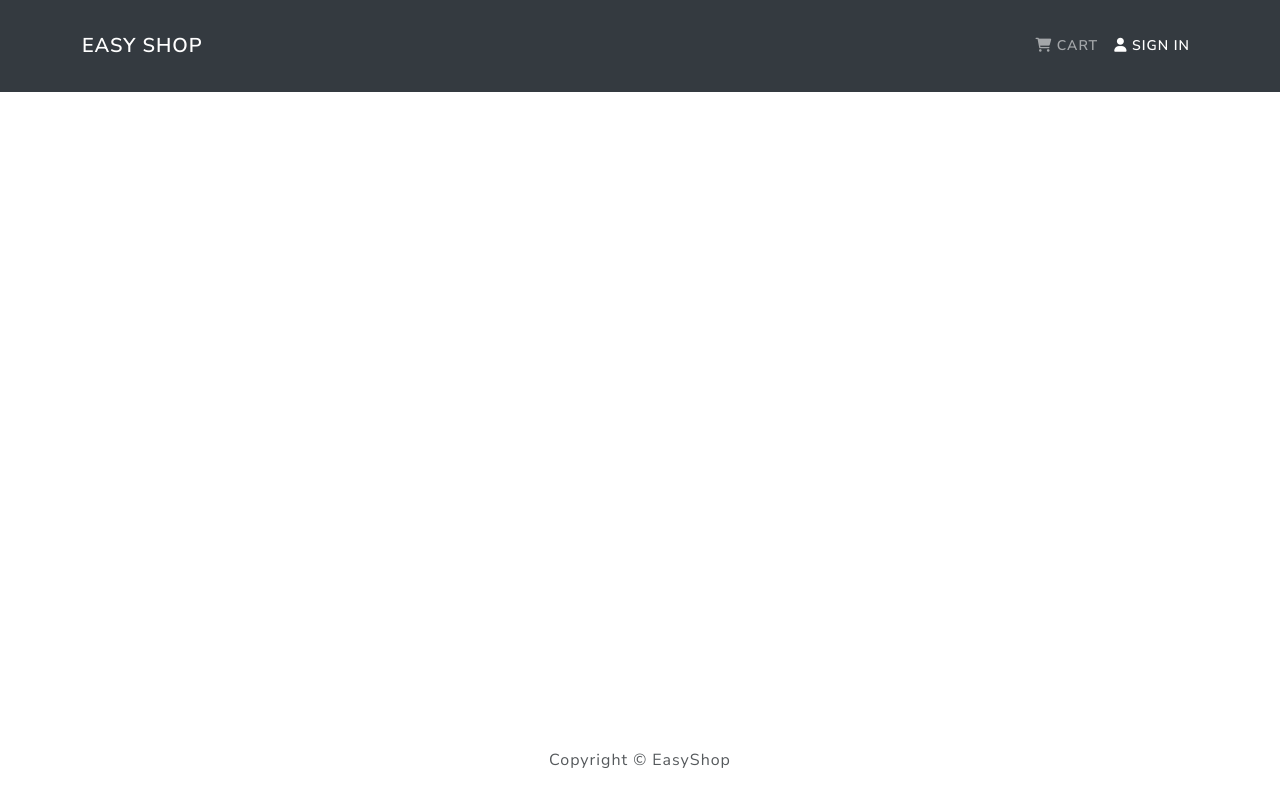
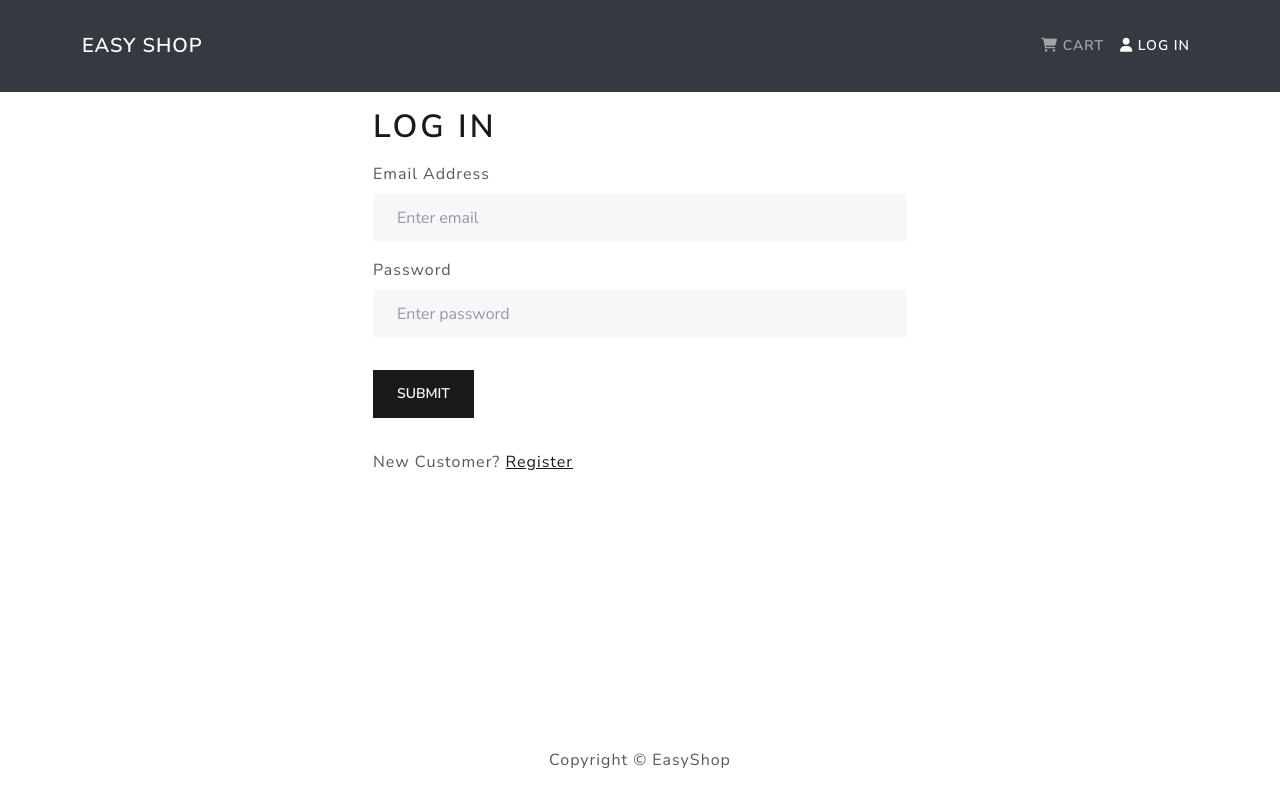
Before and after one commit to kaurman23/EasyShop, a React (Create React App) app in the folder frontend/: page /login in a window 1280 px wide. Built offline with nearby package versions, Linux system fonts and the light colour scheme.

Commit message:
Implemented log in and log out in the frontend

```diff
--- a/frontend/src/App.js
+++ b/frontend/src/App.js
@@ -5,6 +5,7 @@
 import HomeScreen from './HomePage/pages/HomeScreen'
 import Product from './Products/pages/Product'
 import Cart from './Cart/pages/Cart'
+import Login from './Users/pages/Login'
 
 function App() {
   return (
@@ -15,6 +16,7 @@
           <Routes>
             <Route path='/' element={<HomeScreen />} />
             <Route path='/product/:id' element={<Product />} />
+            <Route path='/login' element={<Login />} />
             <Route path='/cart' element={<Cart />}>
               <Route path=':id' element={<Cart />} />
               <Route path='' element={<Cart />} />
--- /dev/null
+++ b/frontend/src/Users/pages/Login.js
@@ -0,0 +1,79 @@
+import React, { useEffect, useState } from 'react'
+import { Link, useLocation, useNavigate } from 'react-router-dom'
+import { Form, Button, Row, Col } from 'react-bootstrap'
+import FormContainer from '../../shared/UI/FormContainer'
+import { useDispatch, useSelector } from 'react-redux'
+import { loginUser } from '../../redux/actions/userActions'
+import Loader from '../../shared/components/Loader'
+import Message from '../../shared/components/Message'
+
+const Login = () => {
+  const [email, setEmail] = useState('')
+  const [password, setPassword] = useState('')
+
+  const dispatch = useDispatch()
+  const navigate = useNavigate()
+
+  const userLogin = useSelector((state) => state.userLogin)
+
+  const { loading, error, userInfo } = userLogin
+
+  const { search } = useLocation()
+
+  const redirect = new URLSearchParams(search).get('querystringkey')
+  console.log(redirect)
+
+  useEffect(() => {
+    if (userInfo) {
+      if (redirect) navigate(redirect)
+      else navigate('/')
+    }
+  }, [redirect, navigate, userInfo])
+
+  const submitHandler = (e) => {
+    e.preventDefault()
+    dispatch(loginUser(email, password))
+  }
+
+  return (
+    <FormContainer>
+      <h1>Log In</h1>
+      {error && <Message variant='danger'>{error}</Message>}
+      {loading && <Loader />}
+      <Form onSubmit={submitHandler}>
+        <Form.Group className='my-3' controlId='email'>
+          <Form.Label>Email Address</Form.Label>
+          <Form.Control
+            type='email'
+            placeholder='Enter email'
+            value={email}
+            onChange={(e) => setEmail(e.target.value)}
+          ></Form.Control>
+        </Form.Group>
+        <Form.Group className='my-3' controlId='password'>
+          <Form.Label>Password</Form.Label>
+          <Form.Control
+            type='password'
+            placeholder='Enter password'
+            value={password}
+            onChange={(e) => setPassword(e.target.value)}
+          ></Form.Control>
+        </Form.Group>
+        <Button className='my-3' type='submit' variant='primary'>
+          Submit
+        </Button>
+      </Form>
+
+      <Row className='my-3'>
+        <Col>
+          New Customer?{' '}
+          <Link to={redirect ? `/register?redirect=${redirect}` : '/register'}>
+            Register
+          </Link>
+        </Col>
+      </Row>
+    </FormContainer>
+  )
+}
+
+export default Login
--- a/frontend/src/redux/actions/productActions.js
+++ b/frontend/src/redux/actions/productActions.js
@@ -19,8 +19,8 @@
     dispatch({ type: PRODUCT_LIST_SUCCESS, payload: data })
   } catch (err) {
     const error =
-      err.response && err.response.data.messsage
-        ? err.response.data.messsage
+      err.response && err.response.data.message
+        ? err.response.data.message
         : err.message
 
     dispatch({ type: PRODUCT_LIST_FAILURE, payload: error })
@@ -36,8 +36,8 @@
     dispatch({ type: PRODUCT_DETAIL_SUCCESS, payload: data })
   } catch (err) {
     const error =
-      err.response && err.response.data.messsage
-        ? err.response.data.messsage
+      err.response && err.response.data.message
+        ? err.response.data.message
         : err.message
 
     dispatch({ type: PRODUCT_DETAIL_FAILURE, payload: error })
--- a/frontend/src/redux/actions/userActions.js
+++ b/frontend/src/redux/actions/userActions.js
@@ -13,11 +13,11 @@
 
     const config = {
       headers: {
-        'Content-Type': 'application/josn',
+        'Content-Type': 'application/json',
       },
     }
 
-    const { data } = await axios.get(
+    const { data } = await axios.post(
       '/api/users/login',
       { email, password },
       config
@@ -28,10 +28,17 @@
     localStorage.setItem('userInfo', JSON.stringify(data))
   } catch (err) {
     const error =
-      err.response && err.response.data.messsage
-        ? err.response.data.messsage
+      err.response && err.response.data.message
+        ? err.response.data.message
         : err.message
 
     dispatch({ type: USER_LOGIN_FAILURE, payload: error })
   }
 }
+
+export const logoutUser = (dispatch) => {
+  localStorage.removeItem('userInfo')
+
+  dispatch({type: USER_LOGOUT})
+  document.location.href = '/login'
+}
--- a/frontend/src/redux/reducers/userReducers.js
+++ b/frontend/src/redux/reducers/userReducers.js
@@ -2,13 +2,13 @@
   USER_LOGIN_FAILURE,
   USER_LOGIN_REQUEST,
   USER_LOGIN_SUCCESS,
-    USER_LOGOUT
+  USER_LOGOUT,
 } from '../constants/userConstants'
 
-  export const loginReducer = (state = {  }, action) => {
+export const userLoginReducer = (state = {}, action) => {
   switch (action.type) {
     case USER_LOGIN_REQUEST:
-        return { loading: true}
+      return { loading: true }
     case USER_LOGIN_SUCCESS:
       return { loading: false, userInfo: action.payload }
     case USER_LOGIN_FAILURE:
--- a/frontend/src/redux/store.js
+++ b/frontend/src/redux/store.js
@@ -6,16 +6,18 @@
   productDetailsReducer,
 } from './reducers/productReducers'
 import { cartReducer } from './reducers/cartReducers'
+import {userLoginReducer} from './reducers/userReducers'
 
 const reducers = combineReducers({
   productList: productReducer,
   productDetails: productDetailsReducer,
-  cart: cartReducer
+  cart: cartReducer,
+  userLogin: userLoginReducer
 })
 
 const cartItemsFromStorage = localStorage.getItem('cartItems') ? JSON.parse(localStorage.getItem('cartItems')) : []
 
-const userInfoFromStorage = localStorage.getItem('userInfo') ? JSON.parse(localStorage.getItem('userInfo')) : []
+const userInfoFromStorage = localStorage.getItem('userInfo') ? JSON.parse(localStorage.getItem('userInfo')) : null
 
 const initialState = {
   cart: { cartItems: cartItemsFromStorage},
--- /dev/null
+++ b/frontend/src/shared/UI/FormContainer.js
@@ -0,0 +1,16 @@
+import React from 'react'
+import { Container, Row, Col } from 'react-bootstrap'
+
+const FormContainer = ({ children }) => {
+  return (
+    <Container>
+      <Row className='justify-content-md-center'>
+        <Col xs={12} md={6}>
+          {children}
+        </Col>
+      </Row>
+    </Container>
+  )
+}
+
+export default FormContainer
--- a/frontend/src/shared/components/Header.js
+++ b/frontend/src/shared/components/Header.js
@@ -1,8 +1,19 @@
 import React from 'react'
-import { Navbar, Container, Nav } from 'react-bootstrap'
+import { Navbar, Container, Nav, NavDropdown } from 'react-bootstrap'
+import { useDispatch, useSelector } from 'react-redux'
 import { NavLink } from 'react-router-dom'
+import { logoutUser } from '../../redux/actions/userActions'
 
 const Header = () => {
+  const userLogin = useSelector((state) => state.userLogin)
+  const { userInfo } = userLogin
+
+  const dispatch = useDispatch()
+
+  const logoutHandler = () => {
+    dispatch(logoutUser)
+  }
+
   return (
     <header>
       <Navbar bg='dark' variant='dark'>
@@ -16,9 +27,20 @@
               <Nav.Link as={NavLink} to='/cart'>
                 <i className='fas fa-shopping-cart'></i> Cart
               </Nav.Link>
-              <Nav.Link as={NavLink} to='/login'>
-                <i className='fas fa-user'></i> Sign In
-              </Nav.Link>
+              {userInfo ? (
+                <NavDropdown title={userInfo.name} id='username'>
+                  <Nav.Link as={NavLink} to='/profile'>
+                    <NavDropdown.Item>Profile</NavDropdown.Item>
+                    <NavDropdown.Item onClick={logoutHandler}>
+                      Log Out
+                    </NavDropdown.Item>
+                  </Nav.Link>
+                </NavDropdown>
+              ) : (
+                <Nav.Link as={NavLink} to='/login'>
+                  <i className='fas fa-user'></i> Log In
+                </Nav.Link>
+              )}
             </Nav>
           </Navbar.Collapse>
         </Container>
```
Lines whose indentation alone changed are shown as unchanged.
